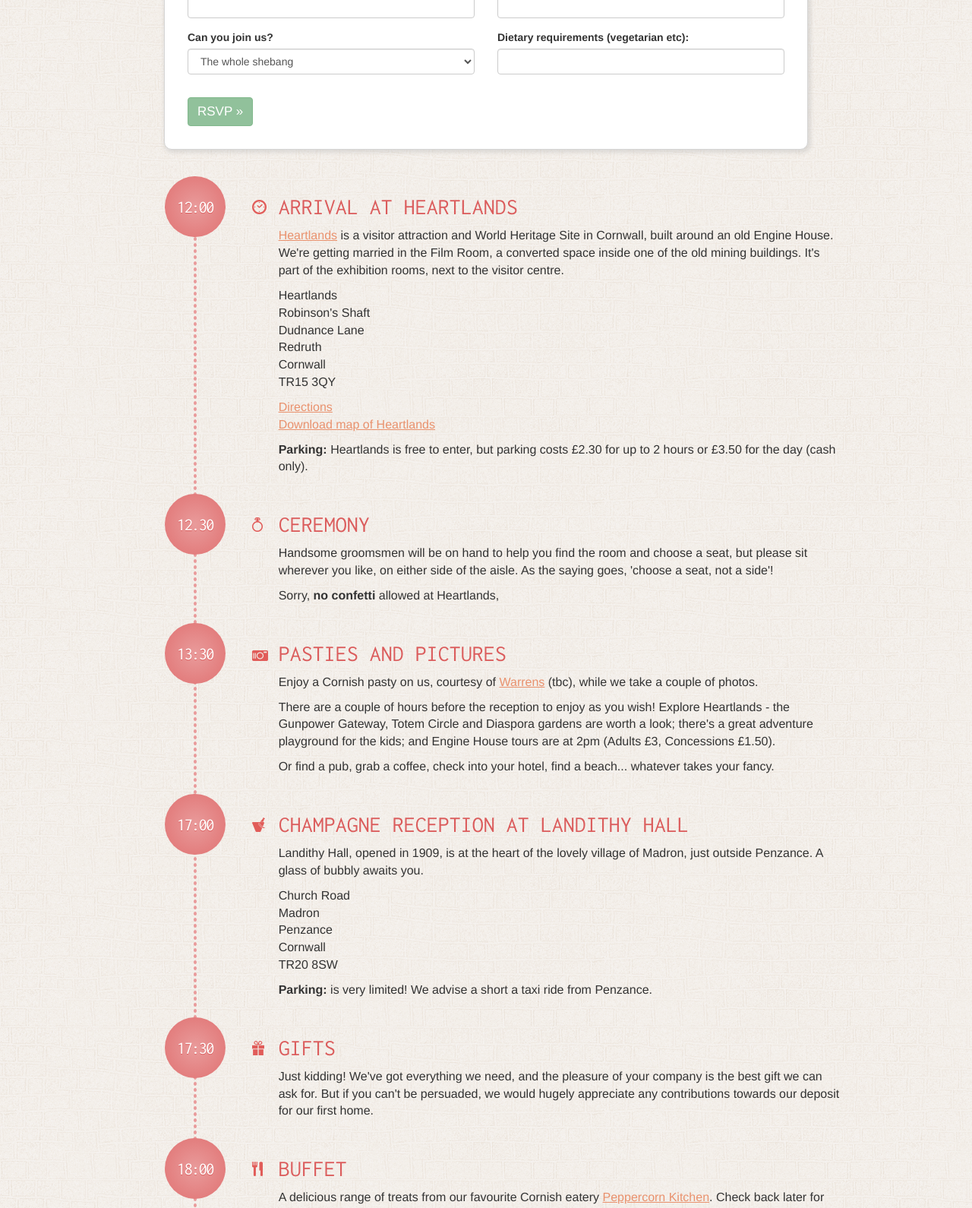
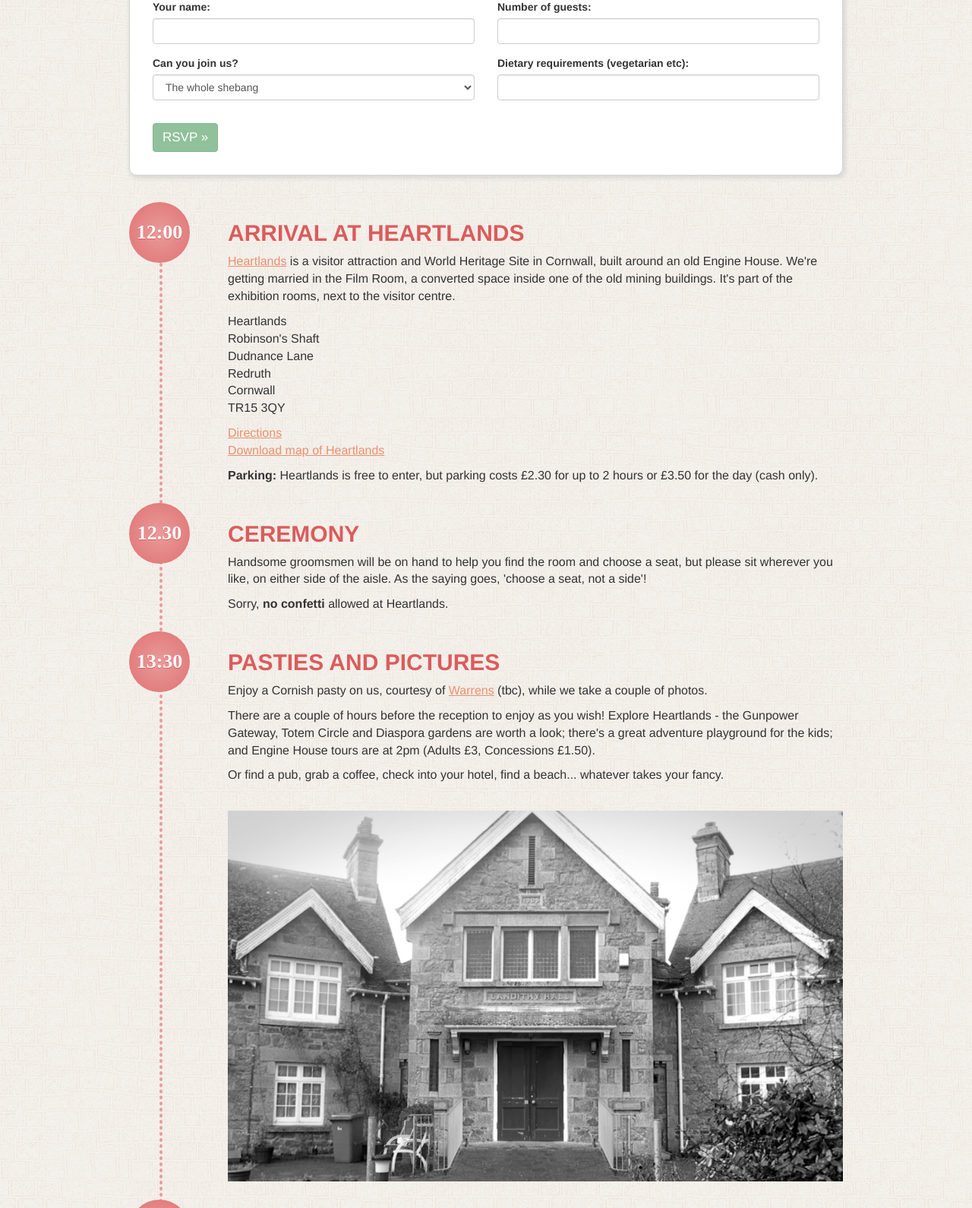
Before and after one commit to andrewdavey/wedding, a website: page index.html in a window 1280 px wide. Shown: the part 743-2333 px from the top of the page at 76% size. Drawn offline with nearby package versions, Linux system fonts and the light colour scheme; a web font is replaced by a local one.

Commit message:
Improved responsive stylings

```diff
--- a/index.html
+++ b/index.html
@@ -7,20 +7,21 @@
     <title>Andrew & Sarah | 18th Oct 2014</title>
 
     <link href="css/index.css" rel="stylesheet">
-    <link href='http://fonts.googleapis.com/css?family=Codystar|Inconsolata' rel='stylesheet' type='text/css'>
+    <link href='http://fonts.googleapis.com/css?family=Codystar|Inconsolata|Rouge+Script|Pompiere' rel='stylesheet' type='text/css'>
 </head>
 <body>
     <div class="header cover-image">
         <div class="header-details">
             <h1>Andrew &amp; Sarah</h1>
-            <p class="date">18th October 2014</p>
+            <p class="script">&mdash; Getting Married &mdash;</p>
+            <p class="heading">18th October 2014</p>
             <img src="/images/andy-sarah-pics.png" alt="Andrew and Sarah" />
         </div>
     </div>
     <div class="container">
-        <div class="row rsvp">
+        <div class="row">
             <div class="col-sm-12">
-                <form action="https://docs.google.com/a/equin.co.uk/forms/d/1HsOwThpfY3kvvNGOGS3RC-m_ZH5YF5XjCdtVHEF4qHM/formResponse" action="POST" role="form" id="rsvp-form">
+                <form action="https://docs.google.com/a/equin.co.uk/forms/d/1HsOwThpfY3kvvNGOGS3RC-m_ZH5YF5XjCdtVHEF4qHM/formResponse" method="POST" id="rsvp-form">
                     <div class="row">
                         <div class="col-sm-12">
                             <h2><i class="fa fa-envelope"></i> RSVP</h2>
@@ -82,8 +83,8 @@
                 Thanks for letting us know - we'll miss you!
             </div>
         </div>
-        <div class="row schedule">
-            <div class="col-sm-offset-2 col-sm-10">
+        <div class="row">
+            <div class="col-sm-12 schedule">
                 <h2 class="arrival"><span class="t">12:00</span> Arrival at Heartlands</h2>
                 <p>
                     <a href="http://www.heartlandscornwall.com/">Heartlands</a>
@@ -110,7 +111,7 @@
                     Handsome groomsmen will be on hand to help you find the room and choose a seat, but please sit wherever you like, on either side of the aisle. As the saying goes, 'choose a seat, not a side'!
                 </p>
                 <p>
-                    Sorry, <strong>no confetti</strong> allowed at Heartlands,
+                    Sorry, <strong>no confetti</strong> allowed at Heartlands.
                 </p>
 
                 <h2 class="pics"><span class="t">13:30</span> Pasties and Pictures</h2>
@@ -122,6 +123,10 @@
                 </p>
                 <p>
                     Or find a pub, grab a coffee, check into your hotel, find a beach... whatever takes your fancy.
+                </p>
+
+                <p>
+                    <img src="/images/landithy-hall-sq.jpg" alt="Landithy Hall" />
                 </p>
 
                 <h2 class="champagne"><span class="t">17:00</span> Champagne Reception at Landithy Hall</h2>
--- a/less/site.less
+++ b/less/site.less
@@ -11,12 +11,15 @@ body {
   }
 }
 
+/*************************/
+/**** HEADER & FOOTER ****/
+/*************************/
+
 .cover-image {
-  display: block;
   min-height: 500px;
-  background-position: center center;
   background-repeat: no-repeat;
   background-size: cover;
+  background-position: center center;
   background-attachment: fixed;
 }
 
@@ -27,9 +30,14 @@ body {
   padding: 25px;
   text-align: center;
 
+  p {
+    color: #fefefe;
+    text-shadow: 0 1px 3px #000000;
+  }
+
   img {
     margin: 10px auto 0 auto;
-    width: 100%;
+    width: 80%;
     max-width: 600px;
   }
 }
@@ -43,33 +51,74 @@ h1 {
   text-shadow: 1px 1px 5px #000000;
 }
 
-.date {
-  margin: 25px;
+.script {
+  font-family: 'Rouge Script';
+  font-weight: bold;
+  font-size: 50px;
+  margin: 15px;
+}
+
+.heading {
+  font-family: Pompiere;
   font-size: 30px;
-  color: #fefefe;
-  text-shadow: 0 1px 3px #000000;
-  font-family: Inconsolata;
+  font-weight: bold;
+  margin: 10px;
 }
+
+@media (min-width: 768px) {
+  .cover-image {
+    min-height: 600px;
+  }
+
+  .header-details {
+    padding: 50px;
+  }
+
+  h1 {
+    font-size: 65px;
+  }
+}
+
+/***********************/
+/******* GENERAL *******/
+/***********************/
 
 h2 {
   position: relative;
-  font-family: Inconsolata;
+  font-family: Pompiere, Helvetica, Arial, sans-serif;
+  font-weight: bold;
   color: darken(@brand-success, 15%);
   text-transform: uppercase;
   background-repeat: no-repeat;
-  background-position: left center;
+  background-position: 100px center;
 }
 
 p, table {
   font-size: 15px;
 }
 
+td {
+  padding-right: 30px;
+}
+
 a {
   text-decoration: underline;
 }
 
-form, .rsvp-response {
+@media (min-width: 768px) {
+  p, table {
+    font-size: 16px;
+  }
+}
+
+/************************/
+/********* RSVP *********/
+/************************/
+
+form,
+.rsvp-response {
   margin-bottom: 15px;
+  margin-top: 35px;
 
   h2 {
     color: darken(@brand-info, 15%);
@@ -83,35 +132,9 @@ form, .rsvp-response {
   }
 }
 
-.t {
-  letter-spacing: -2px;
-  font-family: Inconsolata;
-}
-
 @media (min-width: 768px) {
-
-  .cover-image {
-    min-height: 600px;
-  }
-
-  .header-details {
-    padding: 50px;
-  }
-
-  h1 {
-    font-size: 65px;
-  }
-
-  p, table {
-    font-size: 16px;
-  }
-
-  .rsvp {
-    padding: 0 11px;
-    margin-top: 35px;
-  }
-
-  form, .rsvp-response {
+  form,
+  .rsvp-response {
     padding: 0 30px 30px 30px;
     margin-bottom: 35px;
     border: solid 1px #d5d5d5;
@@ -119,51 +142,38 @@ form, .rsvp-response {
     border-radius: 10px;
     -webkit-box-shadow: 2px 2px 5px 2px rgba(177, 177, 177, 0.33);
     box-shadow: 2px 2px 5px 2px rgba(177, 177, 177, 0.33);
+  }
+}
 
-    h2 {
-      background-image: url(../images/icons/rsvp.png);
-    }
+/************************/
+/******* SCHEDULE *******/
+/************************/
+
+.schedule {
+  padding-bottom: 45px;
+
+  h2 {
+    margin-top: 25px;
   }
 
-  h2.arrival    { background-image: url(../images/icons/arrival.png); }
-  h2.ceremony   { background-image: url(../images/icons/ceremony.png); }
-  h2.pics       { background-image: url(../images/icons/pics.png); }
-  h2.gifts      { background-image: url(../images/icons/gifts.png); }
-  h2.champagne  { background-image: url(../images/icons/champagne.png); }
-  h2.buffet     { background-image: url(../images/icons/buffet.png); }
-  h2.band       { background-image: url(../images/icons/band.png); }
-  h2.cake       { background-image: url(../images/icons/cake.png); }
-  h2.disco      { background-image: url(../images/icons/disco.png); }
-  h2.fin        { background-image: url(../images/icons/fin.png); }
+  img {
+    max-width: 100%;
+    margin: 25px 0 15px 0;
+  }
+}
 
-  @media (-webkit-min-device-pixel-ratio: 2), (min-resolution: 192dpi) {
-    h2.arrival    { background-image: url(../images/icons/arrival@2x.png); background-size: 21px 19px; }
-    h2.ceremony   { background-image: url(../images/icons/ceremony@2x.png); background-size: 21px 19px; }
-    h2.pics       { background-image: url(../images/icons/pics@2x.png); background-size: 21px 19px; }
-    h2.gifts      { background-image: url(../images/icons/gifts@2x.png); background-size: 21px 19px; }
-    h2.champagne  { background-image: url(../images/icons/champagne@2x.png); background-size: 21px 19px; }
-    h2.buffet     { background-image: url(../images/icons/buffet@2x.png); background-size: 21px 19px; }
-    h2.band       { background-image: url(../images/icons/band@2x.png); background-size: 21px 19px; }
-    h2.cake       { background-image: url(../images/icons/cake@2x.png); background-size: 21px 19px; }
-    h2.disco      { background-image: url(../images/icons/disco@2x.png); background-size: 21px 19px; }
-    h2.fin        { background-image: url(../images/icons/fin@2x.png); background-size: 21px 19px; }
-  }
+.t {
+  display: block;
+  margin-bottom: 8px;
+  font-family: Pompiere;
+  font-size: 26px;
+}
 
-  h2 {
-    margin-top: 48px;
-    padding-left: 35px;
-  }
-
-  h2:first-child {
-    margin-top: 24px;
-  }
-
+@media (min-width: 768px) {
   .t {
     position: absolute;
-    left: -115px;
+    left: 0;
     top: -24px;
-    font-family: Inconsolata;
-    font-size: 23px;
     line-height: 80px;
     text-align: center;
     color: #fefefe;
@@ -178,25 +188,39 @@ form, .rsvp-response {
   .schedule {
     background-image: url(../images/timeline.png);
     background-repeat: repeat-y;
-    background-position: 65px 0;
+    background-position: 55px 0;
+
+    h2 {
+      margin-top: 48px;
+      padding-left: 130px;
+    }
+
+    h2:first-child {
+      margin-top: 24px;
+    }
 
     p {
-      padding-left: 35px;
+      padding-left: 130px;
     }
 
-    td {
-      padding: 0 0 0 35px;
+    img {
+      max-width: 100%;
+      margin: 25px 0 0 0;
+    }
+
+    table {
+      margin-left: 130px;
     }
   }
 }
 
 @media (min-width: 992px) {
-  .rsvp {
-    padding: 0 46px;
+  .schedule {
+    background-position: 55px 0;
   }
 
-  .schedule {
-    background-position: 100px 0;
+  .t {
+    left: 0px;
   }
 }
 
@@ -209,10 +233,6 @@ form, .rsvp-response {
   .rsvp {
     padding: 0 46px;
   }
-
-  .schedule {
-    background-position: 100px 0;
-  }
 }
 
 @media (max-width: 768px) {
```
Also changed, not shown: css/index.css, images/._landithy-hall-SQ.jpg (added), images/Screen Shot 2014-03-23 at 10.16.28.jpg (deleted), images/Screen Shot 2014-03-23 at 10.16.43.png (deleted), images/Screen Shot 2014-03-23 at 10.16.55.jpg (deleted), images/andy-sarah-pics.png, images/header-background.jpg (deleted), images/landithy-hall-sq.jpg (added), images/landithy-hall.jpg, 1 other file.
